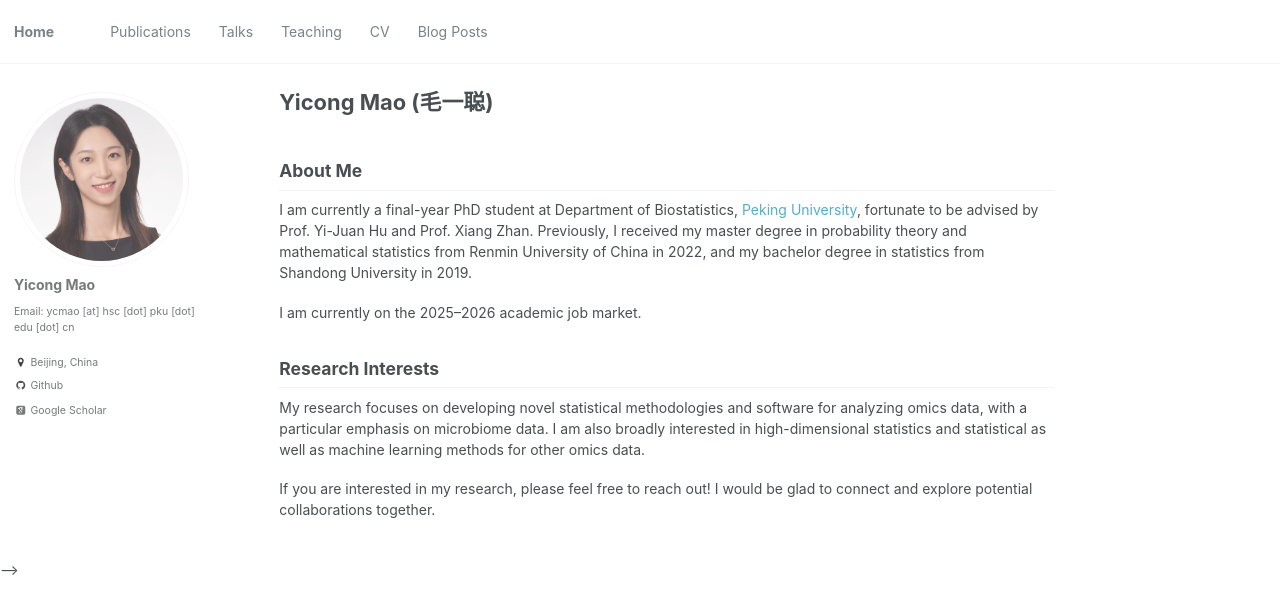
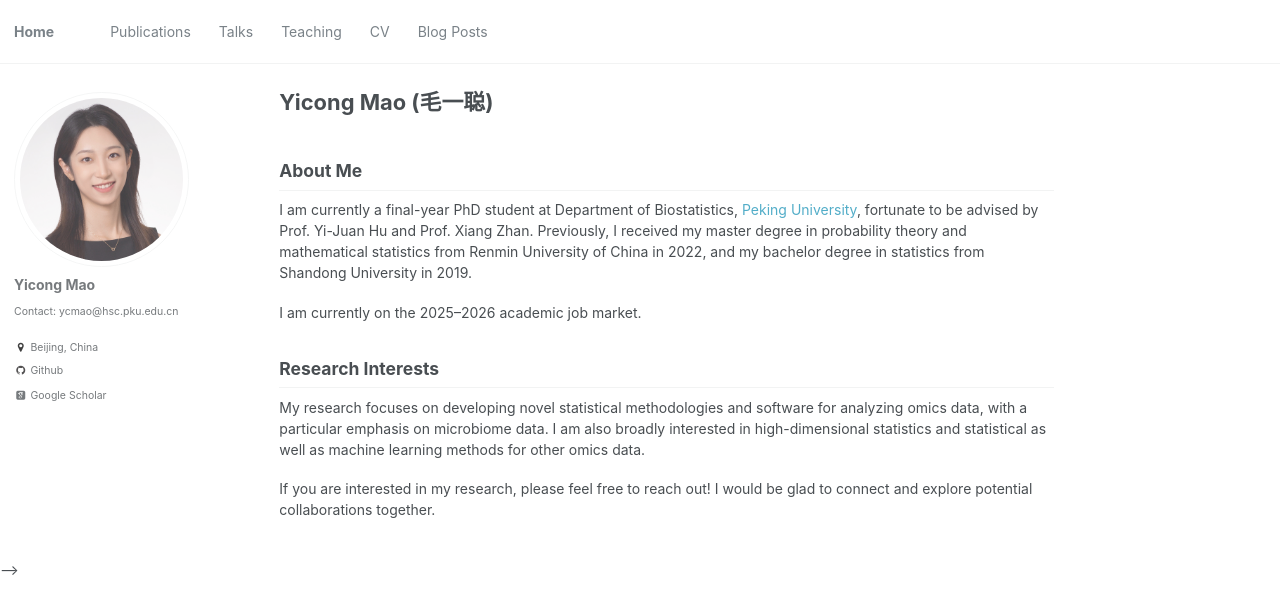
Before and after one commit to Yicong1225/Yicong1225.github.io, a Jekyll site: the page built from _pages/about.md, in a window 1280 px wide. Shown: the top 614 px of the page. Built offline with Jekyll 4.4.1, drawn with Linux system fonts in a browser that asks for light colours; some web fonts are replaced.

```diff
--- a/_config.yml
+++ b/_config.yml
@@ -17,7 +17,8 @@ talkmap_link: false
 author:
   name: "Yicong Mao"
   avatar: "me.jpg"                    # 放在 /images 或根目录，路径根据主题而定
-  bio: "Email: ycmao [at] hsc [dot] pku [dot] edu [dot] cn"
+  # bio: "Contact: ycmao [at] hsc [dot] pku [dot] edu [dot] cn"
+  bio: "Contact: ycmao<span style='display:none'>REMOVE</span>@hsc.pku.edu.cn"
   location: "Beijing, China"
   github: "Yicong1225"
   googlescholar: "https://scholar.google.com/citations?user=qIKCa4MAAAAJ&hl=en"
```
